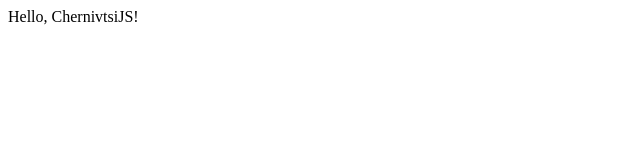
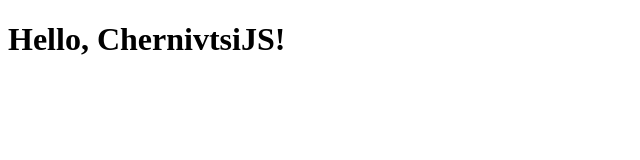
Before and after one commit to jestersunborn/example-electron-1, an Electron app: page index.html in a window 800 px wide. Shown: the whole page, without its empty margins (0-640 px from the left). Drawn offline with Linux system fonts and the light colour scheme.

Commit message:
Correct.

```diff
--- a/index.html
+++ b/index.html
@@ -7,6 +7,6 @@
   <title>Hello, ChernivtsiJS</title>
 </head>
 <body>
-  Hello, ChernivtsiJS!
+  <h1>Hello, ChernivtsiJS!</h1>
 </body>
 </html>
```
